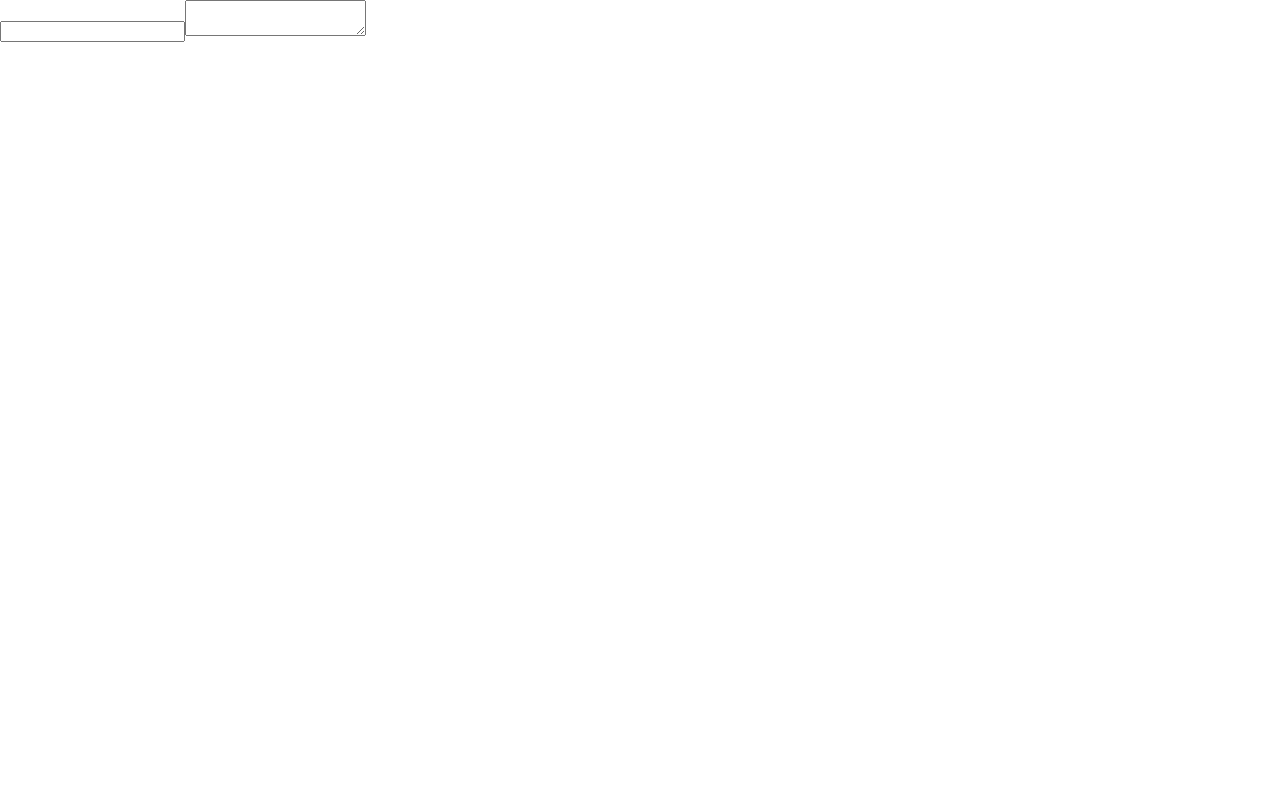
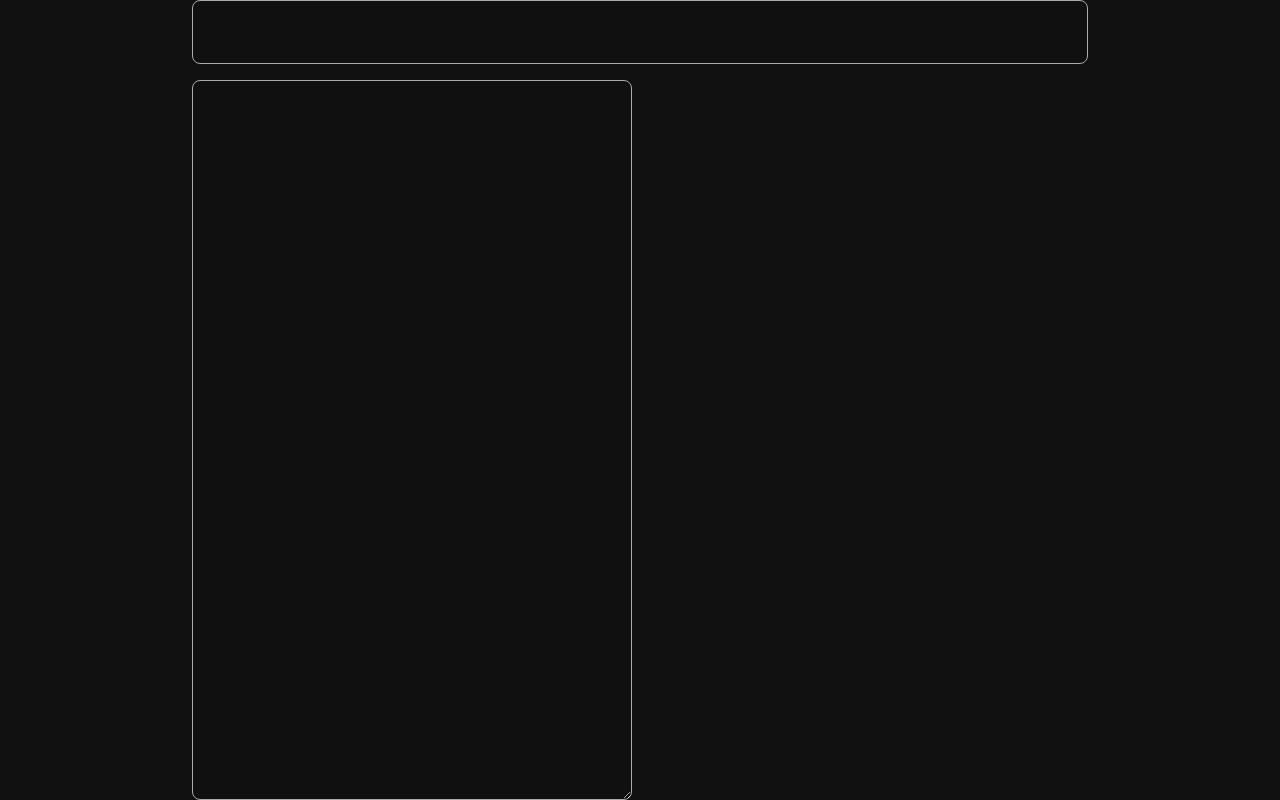
Before and after one commit to rmrantunes/regex-helper, a Next.js app: page / in a window 1280 px wide. Built offline with nearby package versions, Linux system fonts and the light colour scheme.

Commit message:
feat: add initial styles

```diff
--- /dev/null
+++ b/src/components/RegexInput/RegexInput.module.css
@@ -0,0 +1,3 @@
+.input {
+  grid-column: 1 / -1;
+}
--- a/src/components/RegexInput/RegexInput.tsx
+++ b/src/components/RegexInput/RegexInput.tsx
@@ -1,11 +1,14 @@
 import React, { useContext, useState } from "react";
 import { RegexContext } from "contexts/RegexContext";
+
+import styles from "components/RegexInput/RegexInput.module.css";
 
 export const RegexInput = () => {
   const { setRegexInput } = useContext(RegexContext);
   const [input, setInput] = useState("");
   return (
     <input
+      className={styles.input}
       type="text"
       value={input}
       onBlur={() => setRegexInput(input)}
--- a/src/pages/index.tsx
+++ b/src/pages/index.tsx
@@ -3,15 +3,17 @@ import { TextInput } from "components/TextInput";
 import { RegexContext } from "contexts/RegexContext";
 import { useContext } from "react";
 
+import styles from "styles/Home.module.css";
+
 export default function Home() {
   const { highlightText } = useContext(RegexContext);
 
   return (
-    <div>
+    <main className={styles.main}>
       <RegexInput />
       <TextInput />
       <div dangerouslySetInnerHTML={{ __html: highlightText }} />
-    </div>
+    </main>
     // Regex options modal // TextInput
   );
 }
--- /dev/null
+++ b/src/styles/Home.module.css
@@ -0,0 +1,10 @@
+.main {
+  max-width: 56rem;
+  margin: 0 auto;
+  min-height: 100vh;
+
+  display: grid;
+  grid-template-rows: 4rem auto;
+  grid-template-columns: 1fr 1fr;
+  gap: 1rem;
+}
--- a/src/styles/globals.css
+++ b/src/styles/globals.css
@@ -14,3 +14,26 @@ a {
 * {
   box-sizing: border-box;
 }
+
+body {
+  background: #111;
+  color: white;
+}
+
+input,
+textarea {
+  border: 1px solid #aaa;
+  background: #101010;
+  border-radius: 0.5rem;
+  padding: 1rem;
+  font-size: 1.5rem;
+  color: white;
+  outline: none;
+}
+
+input:focus,
+textarea:focus,
+input:hover,
+textarea:hover {
+  border: 1px solid #eee;
+}
```
